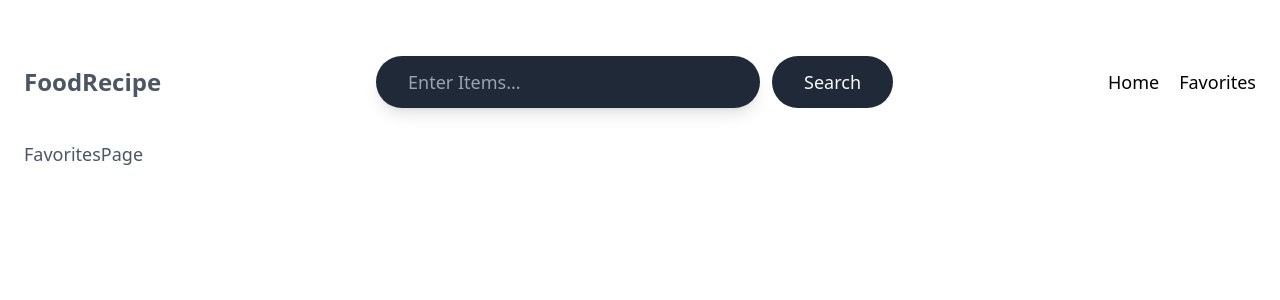
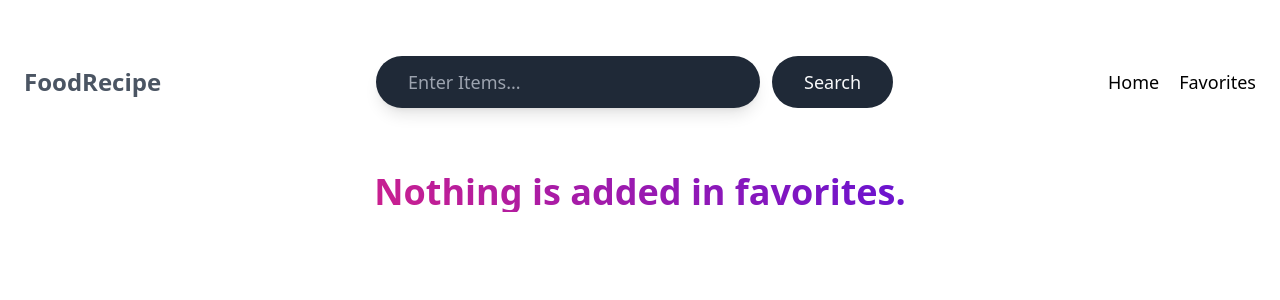
Before and after one commit to salmansajib/food-recipe-app, a React (Vite) app: page /favorites in a window 1280 px wide. Shown: the top 300 px of the page. Built offline with nearby package versions, Linux system fonts and the light colour scheme.

Commit message:
added the functionality to add a recipe to the favorites page

```diff
--- a/src/context/index.jsx
+++ b/src/context/index.jsx
@@ -1,5 +1,6 @@
 /* eslint-disable react/prop-types */
 import { createContext, useState } from 'react';
+import { useNavigate } from 'react-router-dom';
 
 export const GlobalContext = createContext(null);
 
@@ -9,6 +10,8 @@ export default function GlobalState({ children }) {
   const [recipeList, setRecipeList] = useState([]);
   const [receipeDetailsData, setReceipeDetailsData] = useState(null);
   const [favoritesList, setFavoritesList] = useState([]);
+
+  const navigate = useNavigate();
 
   async function handleSubmit(event) {
     event.preventDefault();
@@ -23,6 +26,7 @@ export default function GlobalState({ children }) {
         setRecipeList(data?.data?.recipes);
         setLoading(false);
         setSearchParam('');
+        navigate('/');
       }
 
       // console.log(data);
@@ -33,7 +37,24 @@ export default function GlobalState({ children }) {
     }
   }
 
-  // console.log(loading, recipeList);
+  function handleAddToFavorite(getCurrentItem) {
+    console.log(getCurrentItem);
+    let copyFavoriteList = [...favoritesList];
+
+    const index = copyFavoriteList.findIndex(
+      (item) => item.id === getCurrentItem.id
+    );
+
+    if (index === -1) {
+      copyFavoriteList.push(getCurrentItem);
+    } else {
+      copyFavoriteList.splice(index);
+    }
+
+    setFavoritesList(copyFavoriteList);
+  }
+
+  console.log(favoritesList, 'favoritesList');
 
   return (
     <GlobalContext.Provider
@@ -45,6 +66,8 @@ export default function GlobalState({ children }) {
         recipeList,
         receipeDetailsData,
         setReceipeDetailsData,
+        handleAddToFavorite,
+        favoritesList,
       }}
     >
       {children}
--- a/src/pages/DetailsPage.jsx
+++ b/src/pages/DetailsPage.jsx
@@ -4,8 +4,12 @@ import { GlobalContext } from '../context';
 
 function DetailsPage() {
   const { id } = useParams();
-  const { receipeDetailsData, setReceipeDetailsData } =
-    useContext(GlobalContext);
+  const {
+    receipeDetailsData,
+    setReceipeDetailsData,
+    handleAddToFavorite,
+    favoritesList,
+  } = useContext(GlobalContext);
 
   // console.log(params);
 
@@ -46,8 +50,17 @@ function DetailsPage() {
           {receipeDetailsData?.title}
         </h3>
         <div>
-          <button className=' p-3 px-8 rounded-lg text-sm  font-medium capitalize tracking-wider mt-1 inline-block bg-gray-900 text-gray-50 cursor-pointer '>
-            Save as favorites
+          <button
+            onClick={() => handleAddToFavorite(receipeDetailsData)}
+            className=' p-3 px-8 rounded-lg text-sm  font-medium capitalize tracking-wider mt-1 inline-block bg-gray-900 text-gray-50 cursor-pointer '
+          >
+            {favoritesList &&
+            favoritesList.length > 0 &&
+            favoritesList.findIndex(
+              (item) => item.id === receipeDetailsData?.id
+            ) !== -1
+              ? 'Remove from favorites'
+              : 'Add to favorites'}
           </button>
         </div>
         <div>
--- a/src/pages/FavoritesPage.jsx
+++ b/src/pages/FavoritesPage.jsx
@@ -1,5 +1,30 @@
+import RecipeItem from '../components/RecipeItem';
+import { useContext } from 'react';
+import { GlobalContext } from '../context';
+
 function FavoritesPage() {
-  return <div>FavoritesPage</div>;
+  const { favoritesList } = useContext(GlobalContext);
+
+  return (
+    <div className=' py-8 container mx-auto flex flex-wrap justify-center gap-10 '>
+      {favoritesList && favoritesList.length > 0 ? (
+        favoritesList.map((item) => <RecipeItem key={item.id} item={item} />)
+      ) : (
+        <div>
+          <p
+            style={{
+              background: 'linear-gradient(45deg, #cc208e 0%, #6713d2 100%)',
+              backgroundClip: 'text',
+              WebkitTextFillColor: 'transparent',
+            }}
+            className=' text-xl lg:text-4xl text-center text-gray-900 font-extrabold '
+          >
+            Nothing is added in favorites.
+          </p>
+        </div>
+      )}
+    </div>
+  );
 }
 
 export default FavoritesPage;
```
